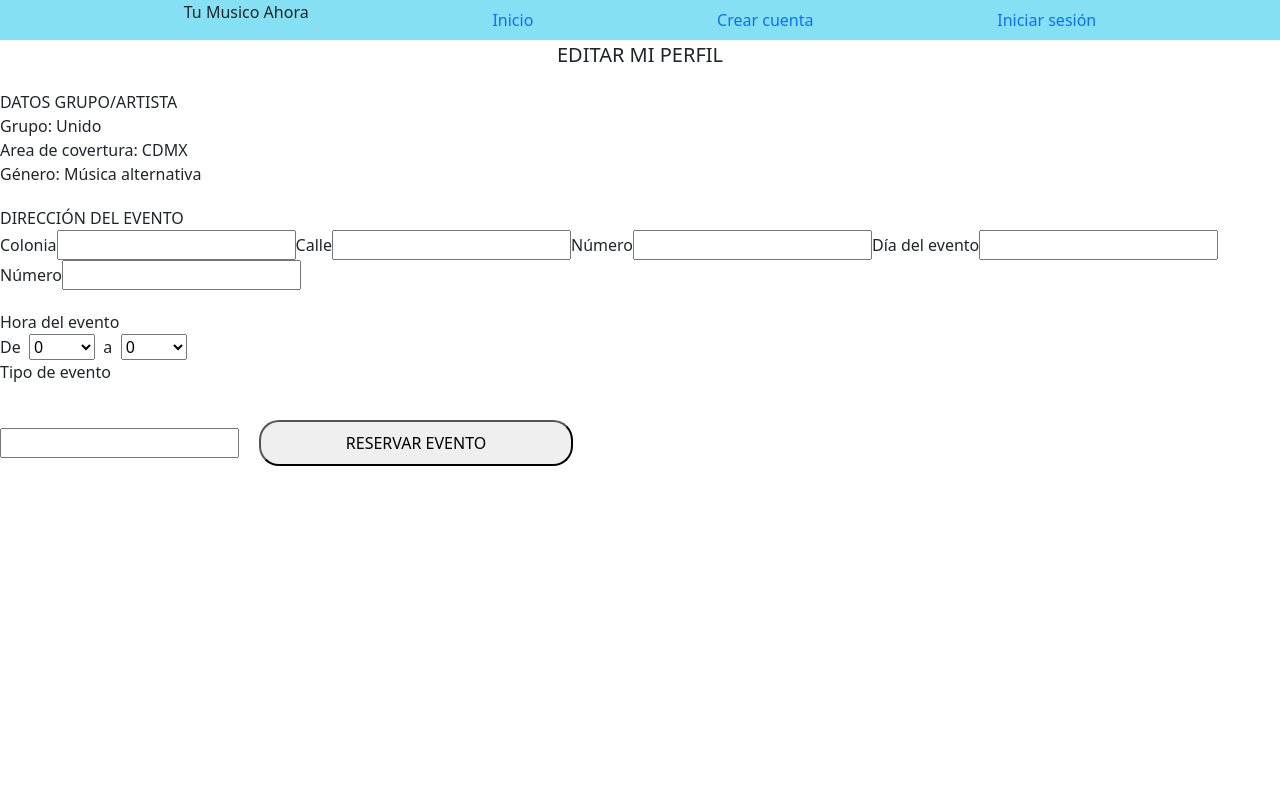
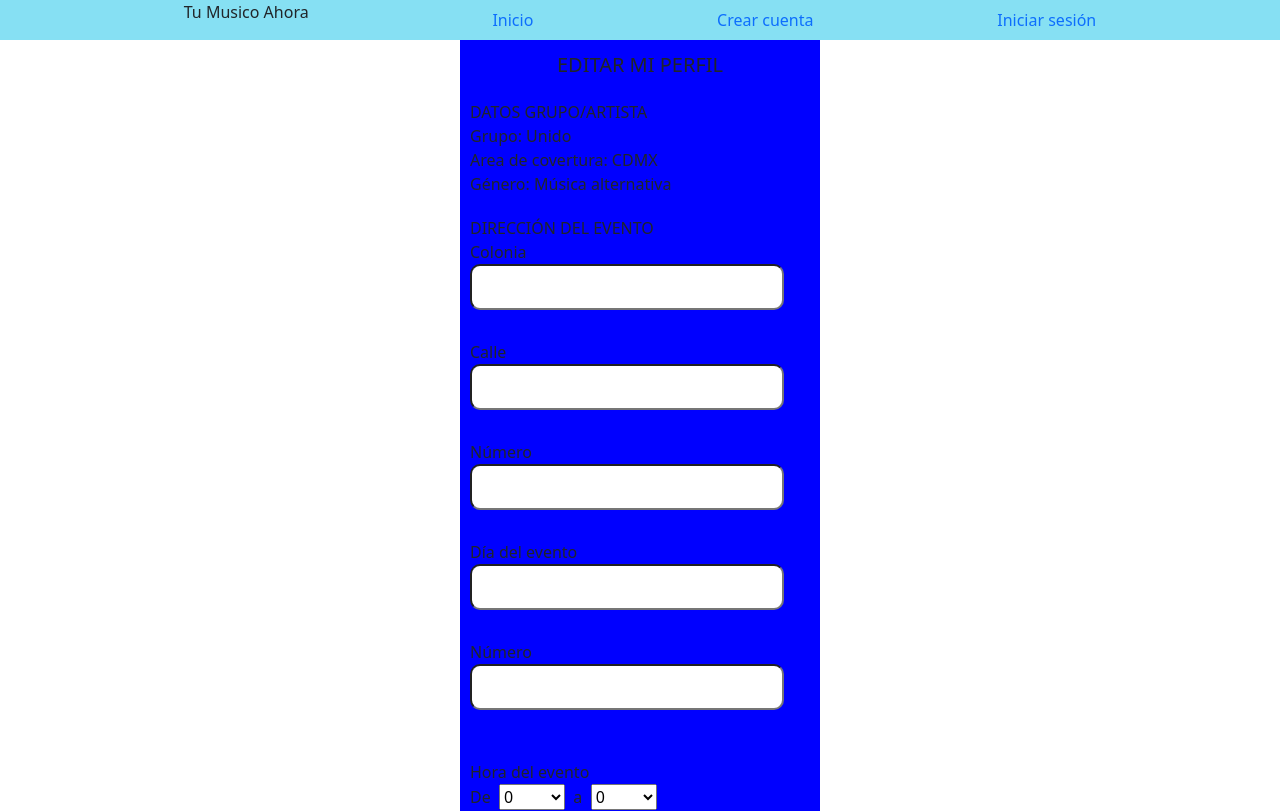
Before and after one commit to Kodemia-MusicApp/MusicApp-FrontEnd, a React app: page /reservation in a window 1280 px wide. Shown: the top 811 px of the page. Built offline with nearby package versions, Linux system fonts and the light colour scheme; no server answers.

Commit message:
1 file modified

```diff
--- a/src/Pages/Reservation/Reservation.scss
+++ b/src/Pages/Reservation/Reservation.scss
@@ -0,0 +1,28 @@
+////CONTAINERS
+.Reservation {
+  display: flex;
+  justify-content: center;
+}
+.Reservation-Container {
+  width: 360px;
+  background-color: blue;
+  padding: 10px;
+}
+.reservationData {
+  width: 100%;
+}
+////TEXTS
+.inputReservation{
+width: 314px;
+height: 46px;
+border-radius: 10px;
+margin-bottom: 30px;
+}
+.dataTitles2{
+margin-bottom: 0px;
+margin-top: 20px;
+font-weight: 500;
+}
+///INPUTS
+
+////
```
